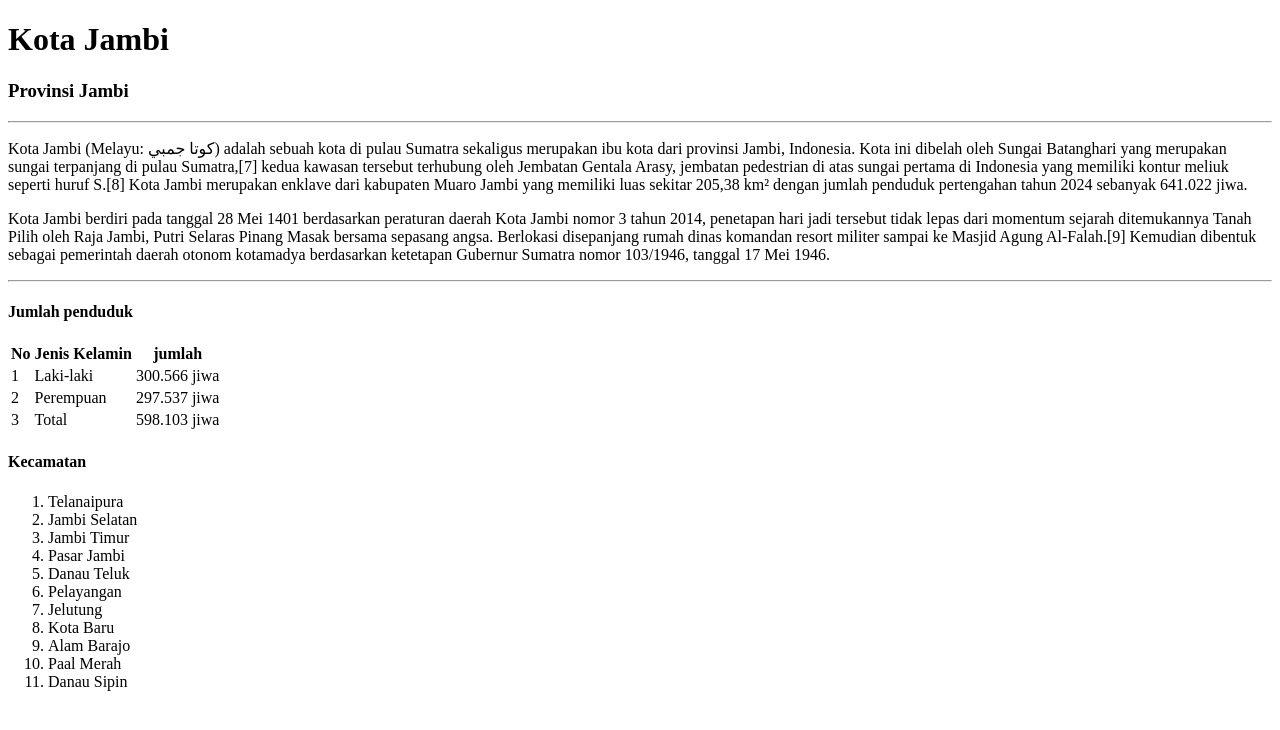
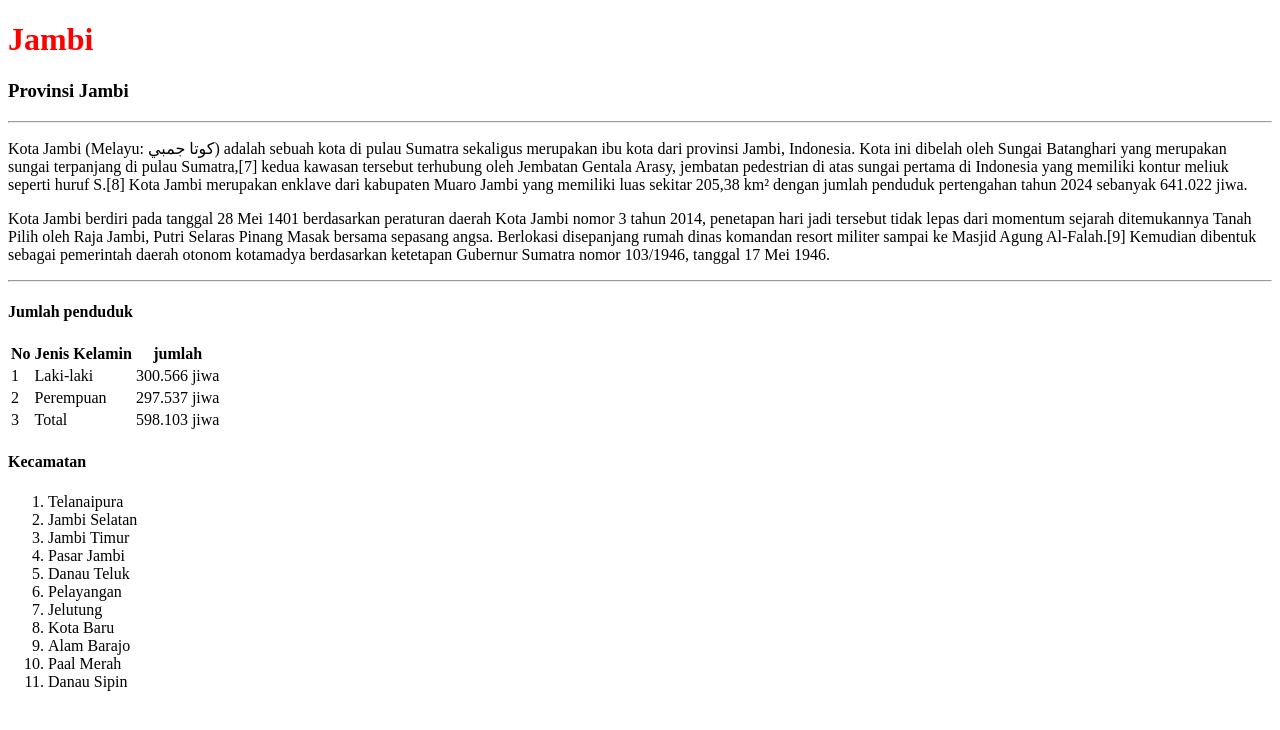
Before and after one commit to rakaderama/pgweb2025-Acara1, a plain HTML site: page index.html in a window 1280 px wide. Drawn offline with Linux system fonts and the light colour scheme.

Commit message:
ubah warna

```diff
--- a/index.html
+++ b/index.html
@@ -8,7 +8,7 @@
 <body>
     <main>
         <!-- Judul -->
-        <h1>Kota Jambi</h1>
+        <h1 style="color:red;">Jambi</h1>
 
         <!-- Sub Judul -->
         <h3>Provinsi Jambi</h3>
```
